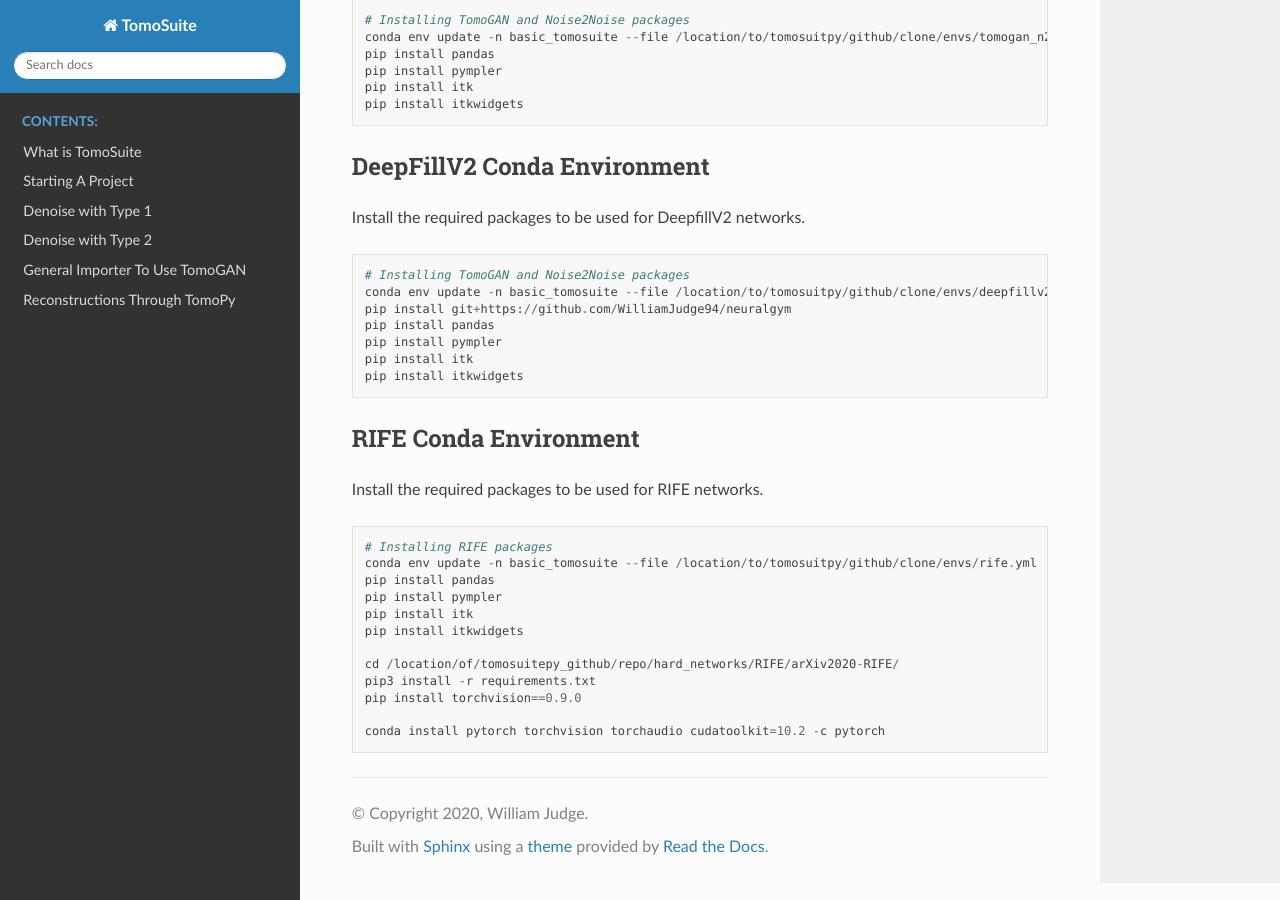
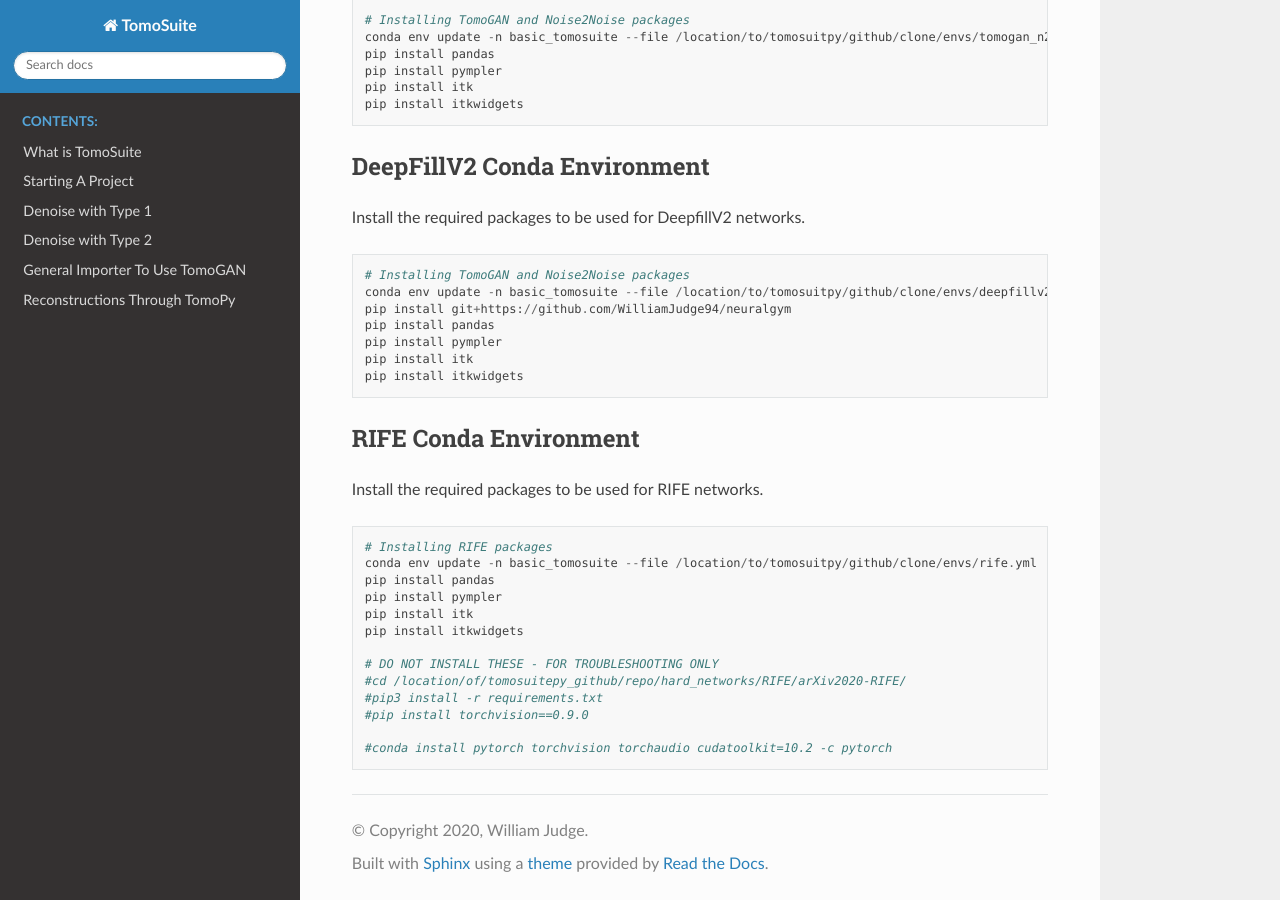
Before and after one commit to WilliamJudge94/tomosuitepy, a Sphinx documentation site: the page built from docs/00_installation.rst, in a window 1280 px wide and 900 px high, scrolled down 815 px. Built offline with Sphinx 7.4.7 and the Read the Docs theme 2.0.0, drawn with Linux system fonts in a browser that asks for light colours.

Commit message:
Updating install documentation

```diff
--- a/docs/00_installation.rst
+++ b/docs/00_installation.rst
@@ -82,8 +82,9 @@
     pip install itk
     pip install itkwidgets
 
-    cd /location/of/tomosuitepy_github/repo/hard_networks/RIFE/arXiv2020-RIFE/
-    pip3 install -r requirements.txt
-    pip install torchvision==0.9.0
+    # DO NOT INSTALL THESE - FOR TROUBLESHOOTING ONLY
+    #cd /location/of/tomosuitepy_github/repo/hard_networks/RIFE/arXiv2020-RIFE/
+    #pip3 install -r requirements.txt
+    #pip install torchvision==0.9.0
 
-    conda install pytorch torchvision torchaudio cudatoolkit=10.2 -c pytorch
+    #conda install pytorch torchvision torchaudio cudatoolkit=10.2 -c pytorch
```
Also changed, not shown: 1 other file.
